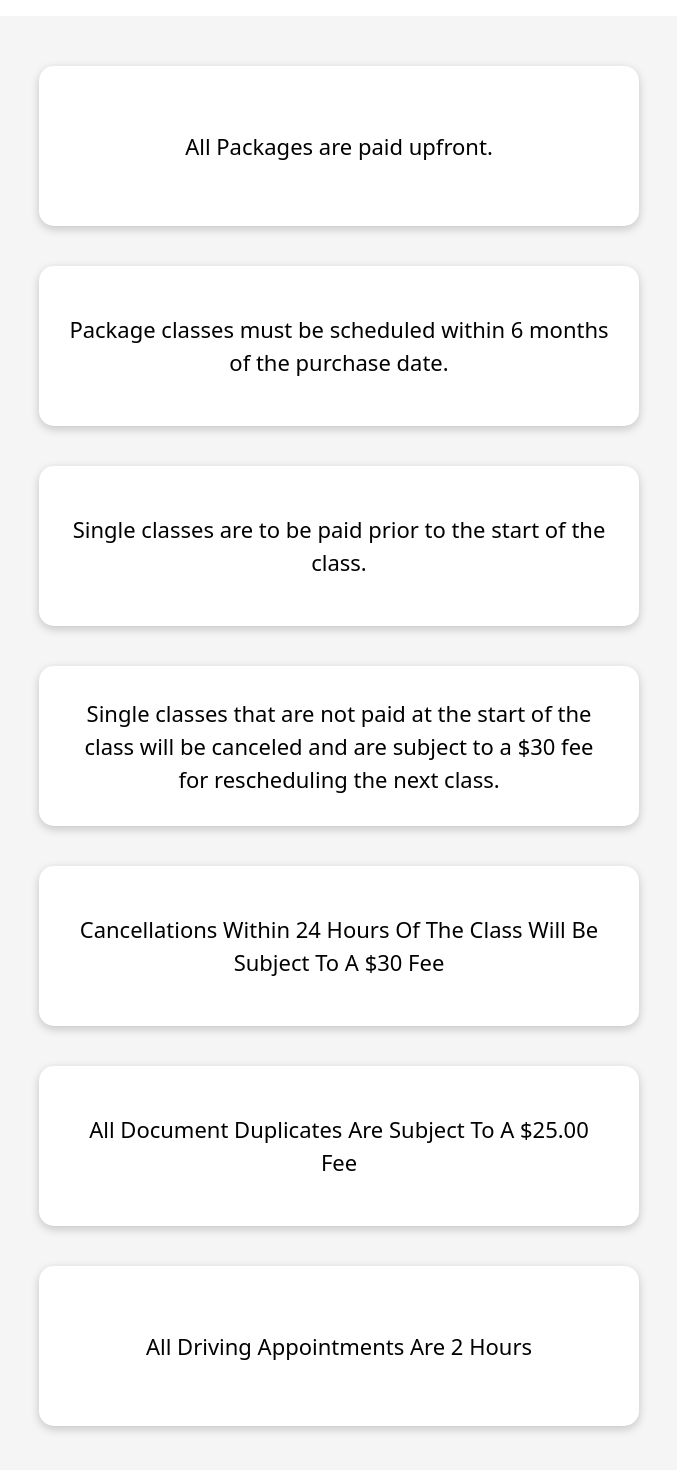
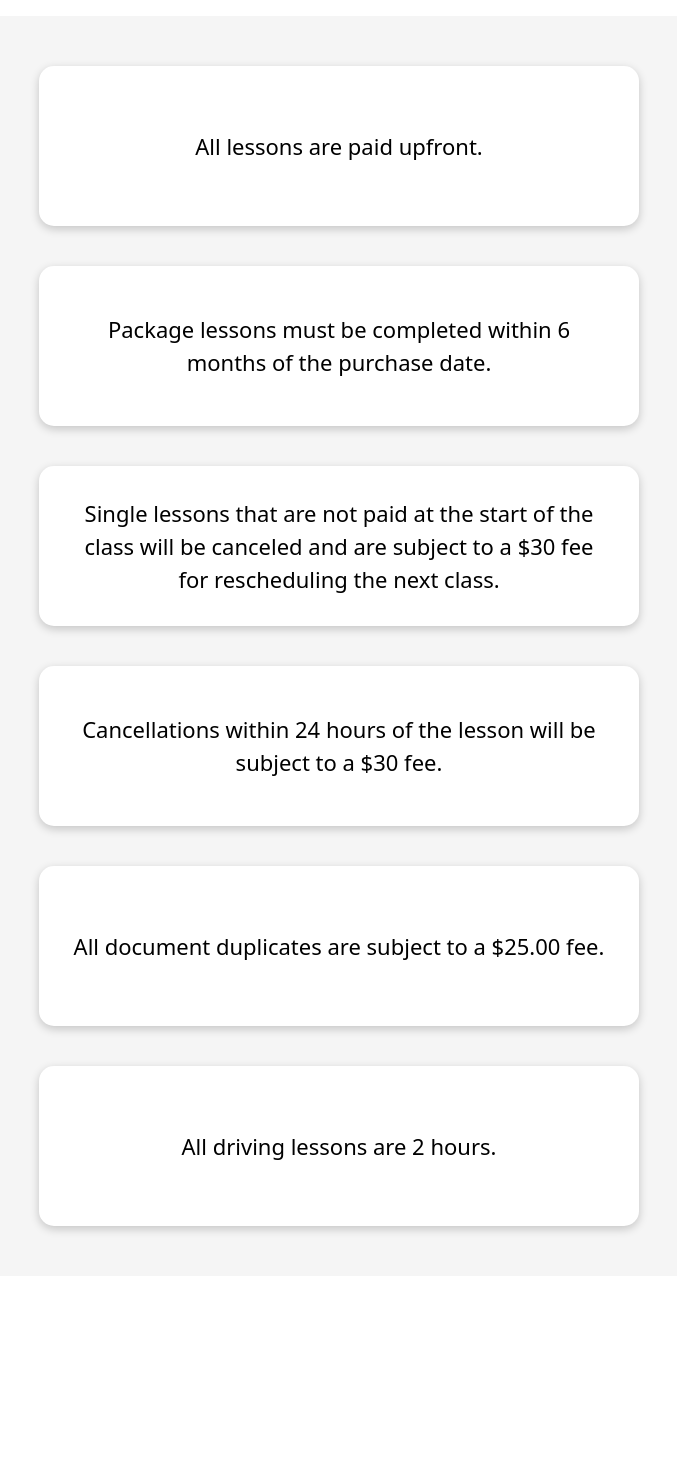
Before and after one commit to mannysanz715/Grace-s-Driving-School-Website, a React (Vite) app: page /policies in a window 1280 px wide. Shown: the part 152-1622 px from the top of the page, without its empty margins (301-978 px from the left). After the commit the page ends 1428 px from the top, so only its background shows below. Built offline with nearby package versions, Linux system fonts and the light colour scheme.

Commit message:
Update Policies Page

```diff
--- a/src/components/Policies/Policies.jsx
+++ b/src/components/Policies/Policies.jsx
@@ -21,13 +21,12 @@
         </div>
       </div>
       <ul className="policies-list">
-        <li data-aos='fade-up' className='policy-item'>All Packages are paid upfront.</li>
-        <li data-aos='fade-up' className='policy-item'>Package classes must be scheduled within 6 months of the purchase date.</li>
-        <li data-aos='fade-up' className='policy-item'>Single classes are to be paid prior to the start of the class.</li>
-        <li data-aos='fade-up' className='policy-item'>Single classes that are not paid at the start of the class will be canceled and are subject to a $30 fee for rescheduling the next class.</li>
-        <li data-aos='fade-up' className='policy-item'>Cancellations Within 24 Hours Of The Class Will Be Subject To A $30 Fee</li>
-        <li data-aos='fade-up' className='policy-item'>All Document Duplicates Are Subject To A $25.00 Fee</li>
-        <li data-aos='fade-up' className='policy-item'>All Driving Appointments Are 2 Hours</li>
+        <li data-aos='fade-up' className='policy-item'>All lessons are paid upfront.</li>
+        <li data-aos='fade-up' className='policy-item'>Package lessons must be completed within 6 months of the purchase date.</li>
+        <li data-aos='fade-up' className='policy-item'>Single lessons that are not paid at the start of the class will be canceled and are subject to a $30 fee for rescheduling the next class.</li>
+        <li data-aos='fade-up' className='policy-item'>Cancellations within 24 hours of the lesson will be subject to a $30 fee.</li>
+        <li data-aos='fade-up' className='policy-item'>All document duplicates are subject to a $25.00 fee.</li>
+        <li data-aos='fade-up' className='policy-item'>All driving lessons are 2 hours.</li>
       </ul>
     </div>
 )
```
